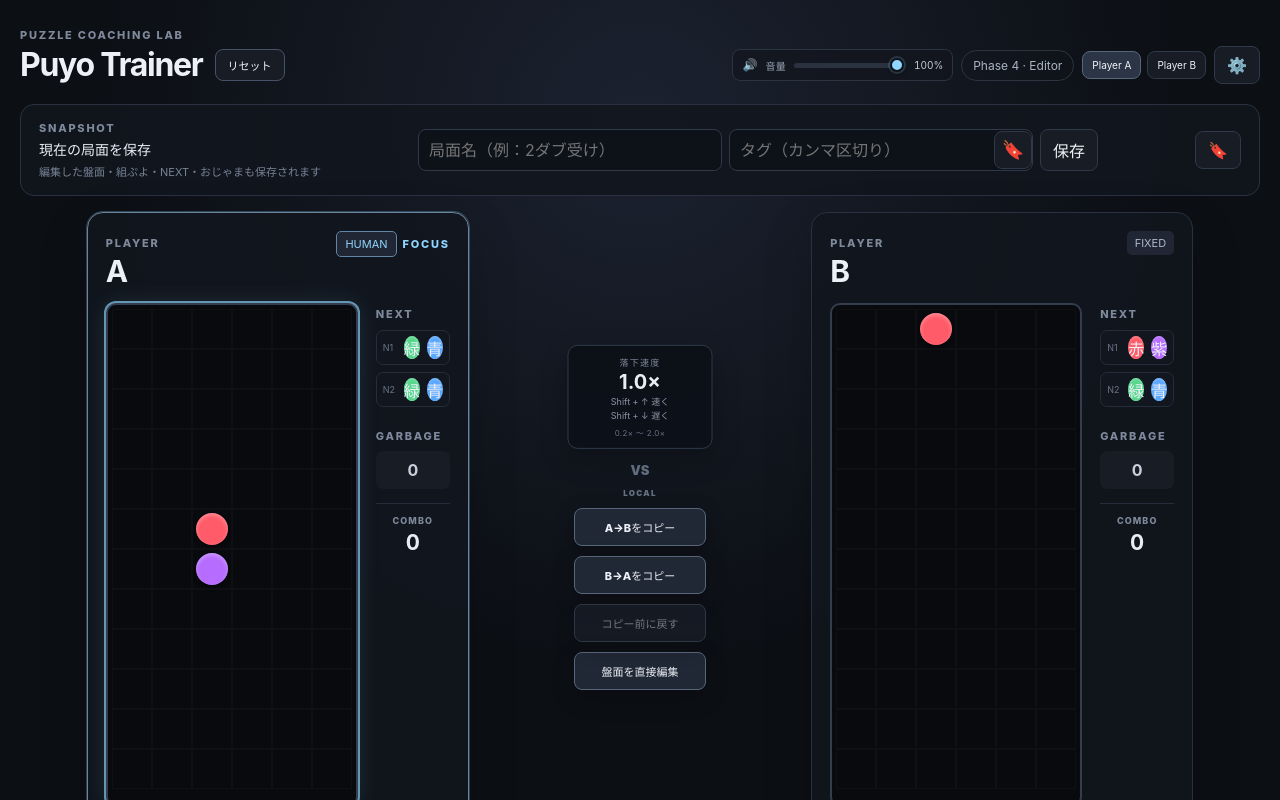
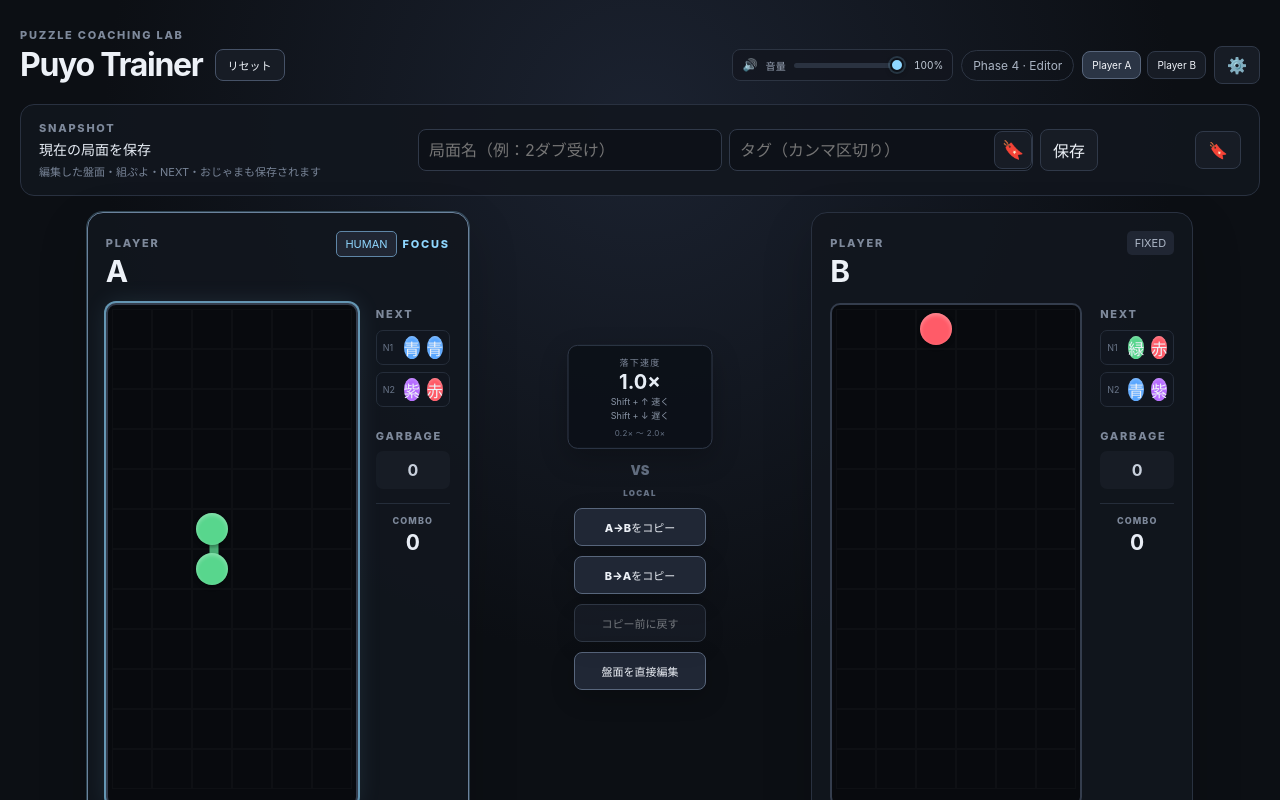
Before and after one commit to doming0202/Puyo-trainer, a React (Vite) app: page / in a window 1280 px wide. Shown: the top 800 px of the page. Built offline with nearby package versions, Linux system fonts and the light colour scheme.

Commit message:
feat: use practical deterministic puyo sequence in game engine

```diff
--- a/src/game/engine.ts
+++ b/src/game/engine.ts
@@ -2,6 +2,7 @@ import { playComboSound, playMoveSound, playRotateSound } from './sound'
 import { recordTurnAction, redoTurnAction, resetToTurnStart, startNewTurn, undoTurnAction } from './history'
 import { COLS, HIDDEN_ROWS, ROWS, TOTAL_ROWS, garbageCellForTier, isGarbageCell, type ActivePair, type Board, type Cell, type FallingCell, type GameState, type HiddenBoard, type Pair, type PlayerState, type PuyoColor, type Rotation, type GarbageTier } from './types'
 import { getFallIntervalMs } from './fall-speed'
+import { createPuyoSequence, nextSequencePair, type PuyoSequenceDebugState } from './puyo-sequence'
 
 export const COLORS: PuyoColor[] = [1, 2, 3, 4]
 export const FALL_INTERVAL_MS = 900
@@ -15,16 +16,37 @@ export function emptyHiddenBoard(): HiddenBoard {
   return Array.from({ length: HIDDEN_ROWS }, () => Array<Cell>(COLS).fill(null))
 }
 
+/** Legacy helper. New games use the deterministic practical sequence generator. */
 export function randomPair(): Pair { return { axis: randomColor(), child: randomColor() } }
 function randomColor(): PuyoColor { return COLORS[Math.floor(Math.random() * COLORS.length)] }
 
+function takePair(state: PuyoSequenceDebugState): { pair: Pair; state: PuyoSequenceDebugState } {
+  return nextSequencePair(state)
+}
+
+function createInitialSequence(): PuyoSequenceDebugState {
+  return createPuyoSequence()
+}
+
 export function createPlayer(controlMode: PlayerState['controlMode'] = 'human'): PlayerState {
-  const first = randomPair()
+  let sequenceState = createInitialSequence()
+  const first = takePair(sequenceState)
+  sequenceState = first.state
+  const nextPairs: Pair[] = []
+  for (let i = 0; i < 4; i += 1) {
+    const result = takePair(sequenceState)
+    nextPairs.push(result.pair)
+    sequenceState = result.state
+  }
+
   const base: Omit<PlayerState, 'turnStart' | 'undoStack' | 'redoStack'> = {
     board: emptyBoard(),
     hidden: emptyHiddenBoard(),
-    current: spawnPair(first),
-    next: [randomPair(), randomPair(), randomPair(), randomPair()],
+    current: spawnPair(first.pair),
+    next: nextPairs,
+    puyoSequence: sequenceState.sequence,
+    puyoSequenceIndex: sequenceState.index,
+    puyoSequenceSeed: sequenceState.seed,
     incomingGarbage: 0,
     garbage: 0,
     score: 0,
@@ -285,9 +307,6 @@ export function advanceResolution(player: PlayerState): ResolutionAdvanceResult
   const score = player.score + cleared * 10 * Math.max(1, player.chain + colorBonus)
   const attack = calculateGarbageAttack(cleared, player.chain, resolution.pendingGroups.length)
 
-  // Phase 3: own incoming garbage is canceled before any remaining attack
-  // is sent to the opponent. This also works symmetrically when both players
-  // attack during the same resolution tick.
   const incomingGarbage = Math.max(0, Math.floor(player.incomingGarbage))
   const canceled = Math.min(incomingGarbage, attack)
   const remainingIncoming = incomingGarbage - canceled
@@ -297,6 +316,7 @@ export function advanceResolution(player: PlayerState): ResolutionAdvanceResult
     player: {
       ...player,
       board,
+      score,
       incomingGarbage: remainingIncoming,
       garbage: remainingIncoming,
       resolution: { stage: 'gravity', pendingGroups: [] },
@@ -306,16 +326,35 @@ export function advanceResolution(player: PlayerState): ResolutionAdvanceResult
 }
 
 function finishPlacement(player: PlayerState): PlayerState {
-  // Phase 2: the current turn is fully resolved first; then any
-  // accumulated incoming garbage lands before the next turn starts.
   const withGarbage = applyIncomingGarbage(player)
   if (!withGarbage.alive) return withGarbage
 
-  const nextPair = withGarbage.next[0] ?? randomPair()
-  const next = [...withGarbage.next.slice(1), randomPair()]
-  const nextCurrent = spawnPair(nextPair)
+  const sequenceState: PuyoSequenceDebugState = {
+    seed: withGarbage.puyoSequenceSeed,
+    sequence: withGarbage.puyoSequence,
+    index: withGarbage.puyoSequenceIndex,
+  }
+  const currentResult = takePair(sequenceState)
+  let nextSequenceState = currentResult.state
+  const next: Pair[] = [...withGarbage.next.slice(1)]
+  const appended = takePair(nextSequenceState)
+  next.push(appended.pair)
+  nextSequenceState = appended.state
+
+  const nextCurrent = spawnPair(withGarbage.next[0] ?? currentResult.pair)
   if (!canPlace(withGarbage, nextCurrent)) return { ...withGarbage, alive: false, resolution: undefined, fallElapsedMs: 0, lockElapsedMs: 0, quickTurnArmed: false }
-  return startNewTurn({ ...withGarbage, current: nextCurrent, next, resolution: undefined, fallElapsedMs: 0, lockElapsedMs: 0, quickTurnArmed: false })
+  return startNewTurn({
+    ...withGarbage,
+    current: nextCurrent,
+    next,
+    puyoSequence: nextSequenceState.sequence,
+    puyoSequenceIndex: nextSequenceState.index,
+    puyoSequenceSeed: nextSequenceState.seed,
+    resolution: undefined,
+    fallElapsedMs: 0,
+    lockElapsedMs: 0,
+    quickTurnArmed: false,
+  })
 }
 
 function findGroups(board: Board): Array<Array<{ x: number; y: number }>> {
```
